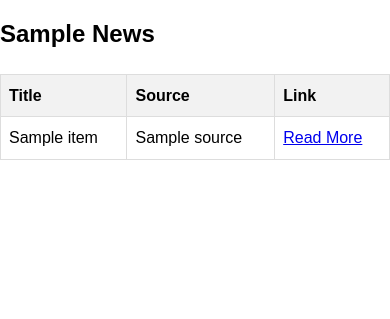
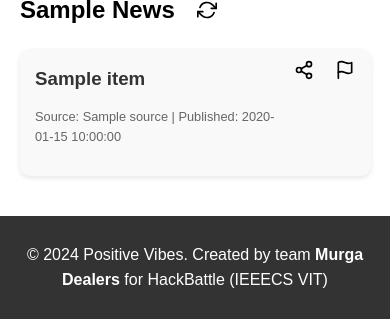
Before and after one commit to itsmebirdie/hackbattle-project, a Flask app: template app/templates/index.html in a window 390 px wide. Shown: the part 683-1002 px from the top of the page. Before the commit the page ends 843 px from the top, so only its background shows below. Run offline with Flask 3, Linux system fonts and the light colour scheme; the template is opened without the code that fills it: most values are stand-ins (such as "Sample title", 1, 10 or a date in 2020).

Commit message:
feat: add footer, share, report and reload buttons

```diff
--- a/app/main.py
+++ b/app/main.py
@@ -10,6 +10,7 @@ from functools import wraps
 from flask import request, session
 from dotenv import load_dotenv
 import os
+from datetime import datetime
 
 
 load_dotenv()
@@ -48,10 +49,13 @@ def fetch_and_analyze_news(url):
             entry = future_to_entry[future]
             try:
                 if future.result():
+                    pub_date = datetime.strptime(entry.published, "%a, %d %b %Y %H:%M:%S %Z")
+                    formatted_date = pub_date.strftime("%Y-%m-%d %H:%M:%S")
                     positive_news.append({
                         'title': entry.title,
                         'link': entry.link,
-                        'source': entry.source.title if hasattr(entry, 'source') else 'Unknown'
+                        'source': entry.source.title if hasattr(entry, 'source') else 'Unknown',
+                        'published': formatted_date
                     })
             except Exception as exc:
                 print(f'Error processing {entry.title}: {exc}')
--- a/app/templates/index.html
+++ b/app/templates/index.html
@@ -3,7 +3,7 @@
 <head>
     <meta charset="UTF-8">
     <meta name="viewport" content="width=device-width, initial-scale=1.0">
-    <title>Positive Vibes Only</title>
+    <title>Positive Vibes</title>
     <style>
         body {
             font-family: Arial, sans-serif;
@@ -12,7 +12,8 @@
             line-height: 1.6;
         }
         .container {
-            width: 80%;
+            width: 90%;
+            max-width: 1200px;
             margin: auto;
             overflow: hidden;
             padding: 0 20px;
@@ -29,17 +30,6 @@
             text-decoration: none;
             text-transform: uppercase;
             font-size: 16px;
-        }
-        header ul {
-            padding: 0;
-            margin: 0;
-            list-style: none;
-            overflow: hidden;
-        }
-        header li {
-            float: left;
-            display: inline;
-            padding: 0 20px 0 20px;
         }
         header #branding {
             float: left;
@@ -58,19 +48,6 @@
         header a:hover {
             color: #ffffff;
             font-weight: bold;
-        }
-        table {
-            border-collapse: collapse;
-            width: 100%;
-            margin-top: 20px;
-        }
-        th, td {
-            border: 1px solid #ddd;
-            padding: 8px;
-            text-align: left;
-        }
-        th {
-            background-color: #f2f2f2;
         }
         .search-form {
             margin-top: 20px;
@@ -113,6 +90,137 @@
         .weather-widget img {
             vertical-align: middle;
         }
+        .news-item {
+            background-color: #f9f9f9;
+            border-radius: 10px;
+            padding: 15px;
+            margin-bottom: 20px;
+            box-shadow: 0 2px 5px rgba(0,0,0,0.1);
+        }
+        .news-item h3 {
+            margin-top: 0;
+            margin-bottom: 10px;
+        }
+        .news-item a {
+            color: #333;
+            text-decoration: none;
+        }
+        .news-item a:hover {
+            text-decoration: underline;
+        }
+        .news-item .meta {
+            font-size: 0.8em;
+            color: #666;
+        }
+        header nav {
+        float: right;
+        margin-top: 10px;
+    }
+
+    header nav ul {
+        list-style-type: none;
+        padding: 0;
+        margin: 0;
+    }
+
+    header nav ul li {
+        display: inline-block;
+        margin-left: 20px;
+    }
+
+    .dropdown {
+        display: none;
+    }
+
+    @media (max-width: 768px) {
+        header nav {
+            display: none;
+        }
+        .dropdown {
+            display: block;
+            position: relative;
+            float: right;
+        }
+        .dropbtn {
+            background-color: #333;
+            color: white;
+            padding: 16px;
+            font-size: 16px;
+            border: none;
+            cursor: pointer;
+        }
+        .dropdown-content {
+            display: none;
+            position: absolute;
+            right: 0;
+            top: 100%;
+            background-color: #f9f9f9;
+            min-width: 160px;
+            box-shadow: 0px 8px 16px 0px rgba(0,0,0,0.2);
+            z-index: 1000;
+        }
+        .dropdown-content a {
+            color: black;
+            padding: 12px 16px;
+            text-decoration: none;
+            display: block;
+            text-align: left;
+        }
+        .dropdown-content a:hover {
+            background-color: #f1f1f1;
+        }
+        .show {
+            display: block !important;
+            animation: fadeIn 0.3s ease-in-out;
+        }
+        @keyframes fadeIn {
+            from { opacity: 0; }
+            to { opacity: 1; }
+        }
+        .news-item {
+        position: relative;
+        padding-right: 80px; /* Make space for buttons */
+    }
+
+    .news-actions {
+        position: absolute;
+        right: 10px;
+        top: 10px;
+    }
+
+    .news-actions button {
+        background: none;
+        border: none;
+        cursor: pointer;
+        margin-left: 5px;
+    }
+
+    .news-actions img {
+        width: 20px;
+        height: 20px;
+    }
+
+    footer {
+        background-color: #333;
+        color: white;
+        text-align: center;
+        padding: 10px 0;
+        margin-top: 20px;
+    }
+
+    .refresh-button {
+        background: none;
+        border: none;
+        cursor: pointer;
+        vertical-align: middle;
+        margin-left: 10px;
+    }
+
+    .refresh-button img {
+        width: 20px;
+        height: 20px;
+    }
+    }
     </style>
 </head>
 <body>
@@ -130,6 +238,14 @@
                     {% endfor %}
                 </ul>
             </nav>
+            <div class="dropdown">
+                <button onclick="toggleDropdown()" class="dropbtn">Menu</button>
+                <div id="myDropdown" class="dropdown-content">
+                    {% for category in categories %}
+                    <a href="{{ url_for('index', category=category) }}">{{ category.capitalize() }}</a>
+                    {% endfor %}
+                </div>
+            </div>
         </div>
     </header>
 
@@ -139,7 +255,7 @@
             <button type="submit">Search</button>
         </form>
 
-        <div class="weather-widget"></div>
+        <div class="weather-widget">
             {% if weather %}
                 <h3>Weather in {{ location }}</h3>
                 <p>
@@ -153,21 +269,72 @@
             {% endif %}
         </div>
 
-        <h2>{% if search_query %}Search Results for "{{ search_query }}"{% else %}{{ current_category.capitalize() }} News{% endif %}</h2>
-        <table>
-            <tr>
-                <th>Title</th>
-                <th>Source</th>
-                <th>Link</th>
-            </tr>
-            {% for item in news %}
-            <tr>
-                <td>{{ item.title }}</td>
-                <td>{{ item.source }}</td>
-                <td><a href="{{ item.link }}" target="_blank">Read More</a></td>
-            </tr>
-            {% endfor %}
-        </table>
+        <h2>
+            {% if search_query %}Search Results for "{{ search_query }}"{% else %}{{ current_category.capitalize() }} News{% endif %}
+            <button onclick="location.reload();" class="refresh-button" title="Refresh">
+                <img src="/static/refresh-cw.svg" alt="Refresh">
+            </button>
+        </h2>
+
+        {% for item in news %}
+<div class="news-item">
+    <h3><a href="{{ item.link }}" target="_blank">{{ item.title }}</a></h3>
+    <p class="meta">
+        Source: {{ item.source }} | Published: {{ item.published }}
+    </p>
+    <div class="news-actions">
+        <button onclick="shareNews('{{ item.link }}', '{{ item.title }}')" title="Share">
+            <img src="/static/share-2.svg" alt="Share">
+        </button>
+        <button onclick="reportNews('{{ item.link }}','{{ item.title }}')" title="Report">
+            <img src="/static/flag.svg" alt="Report">
+        </button>
     </div>
+</div>
+{% endfor %}
+    </div>
+
+    <footer>
+        <p>&copy; 2024 Positive Vibes. Created by team <b>Murga Dealers</b> for HackBattle (IEEECS VIT)</p>
+    </footer>
+
+    <script>
+        function toggleDropdown() {
+            var dropdown = document.getElementById("myDropdown");
+            dropdown.classList.toggle("show");
+            console.log("Dropdown toggled. Current classes:", dropdown.className);
+            event.stopPropagation();
+        }
+
+        window.onclick = function(event) {
+            if (!event.target.matches('.dropbtn')) {
+                var dropdowns = document.getElementsByClassName("dropdown-content");
+                for (var i = 0; i < dropdowns.length; i++) {
+                    var openDropdown = dropdowns[i];
+                    if (openDropdown.classList.contains('show')) {
+                        openDropdown.classList.remove('show');
+                    }
+                }
+            }
+        }
+        function shareNews(url, title) {
+        if (navigator.share) {
+            navigator.share({
+                title: title,
+                url: url
+            }).then(() => {
+                console.log('Thanks for sharing!');
+            })
+            .catch(console.error);
+        } else {
+            prompt("Copy this link to share:", url);
+        }
+    }
+
+    function reportNews(url, title) {
+        window.open('https://google.com', '_blank');
+    }
+
+    </script>
 </body>
 </html>
```
Also changed, not shown: app/static/flag.svg (added), app/static/refresh-cw.svg (added), app/static/share-2.svg (added).
